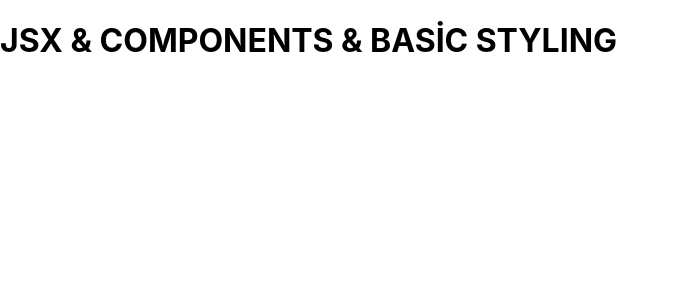
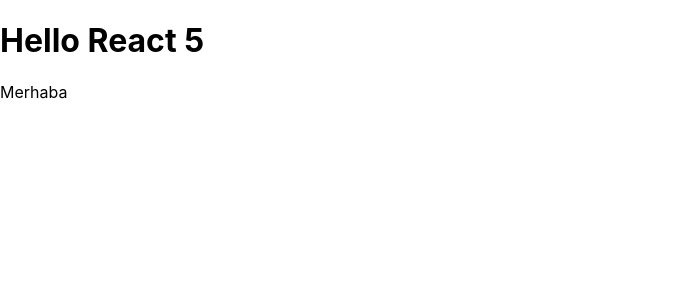
Before and after one commit to Mehmetaliatun/fullstack, a React (Create React App) app in the folder Fullstack/React/rc02_jsx_comp_basicStyling/: page / in a window 1280 px wide. Shown: the top 300 px of the page, without its empty margins (0-678 px from the left). Built offline with nearby package versions, Linux system fonts and the light colour scheme.

Commit message:
function return

```diff
--- a/Fullstack/React/rc02_jsx_comp_basicStyling/src/index.js
+++ b/Fullstack/React/rc02_jsx_comp_basicStyling/src/index.js
@@ -1,8 +1,18 @@
 import React from "react";
 import ReactDOM from "react-dom/client";
 
-import App from "./App";
+// import App from "./App";
 import "./index.css";
+const a = 5;
+const element = () => {
+  return (
+    <>
+      <h1>Hello React {a}</h1>
+      <p>Merhaba</p>
+    </>
+  );
+};
+console.log(element);
 
 const root = ReactDOM.createRoot(document.getElementById("root"));
-root.render(<App />);
+root.render(element());
```
